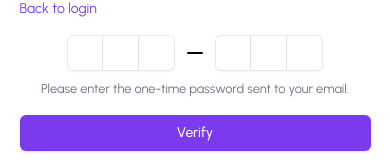
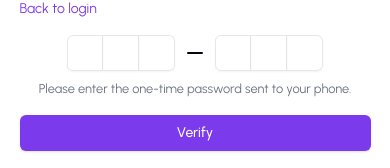
Before and after one commit to clinton401/sendly, a Next.js app: page /verify-number/1 in a window 390 px wide. Shown: the part 395-563 px from the top of the page. Built offline with nearby package versions, Linux system fonts and the light colour scheme.

Commit message:
changed email to number in the verify-phone-form

```diff
--- a/app/error.tsx
+++ b/app/error.tsx
@@ -13,7 +13,7 @@ function ErrorPage({ error, reset }: { error: Error,  reset: () => void }) {
       reset();
     }
     return (
-      <main className=" min-h-dvh  overflow-hidden relative py-4 px-p-half flex flex-col items-center gap-4 justify-center ">
+      <main className=" min-h-dvh  overflow-hidden relative py-4 px-hz flex flex-col items-center gap-4 justify-center ">
         <h1
           className={`w-full text-center text-destructive text-4xl font-black uppercase  ${cinzel.className}`}
         >
--- a/components/auth/verify-phone-form.tsx
+++ b/components/auth/verify-phone-form.tsx
@@ -110,7 +110,7 @@ export const VerifyPhoneForm: FC = () => {
                   </div>
                 </FormControl>
                 <FormDescription className="w-full text-center">
-                  Please enter the one-time password sent to your email.
+                  Please enter the one-time password sent to your phone.
                 </FormDescription>
                 <FormMessage />
               </FormItem>
```
